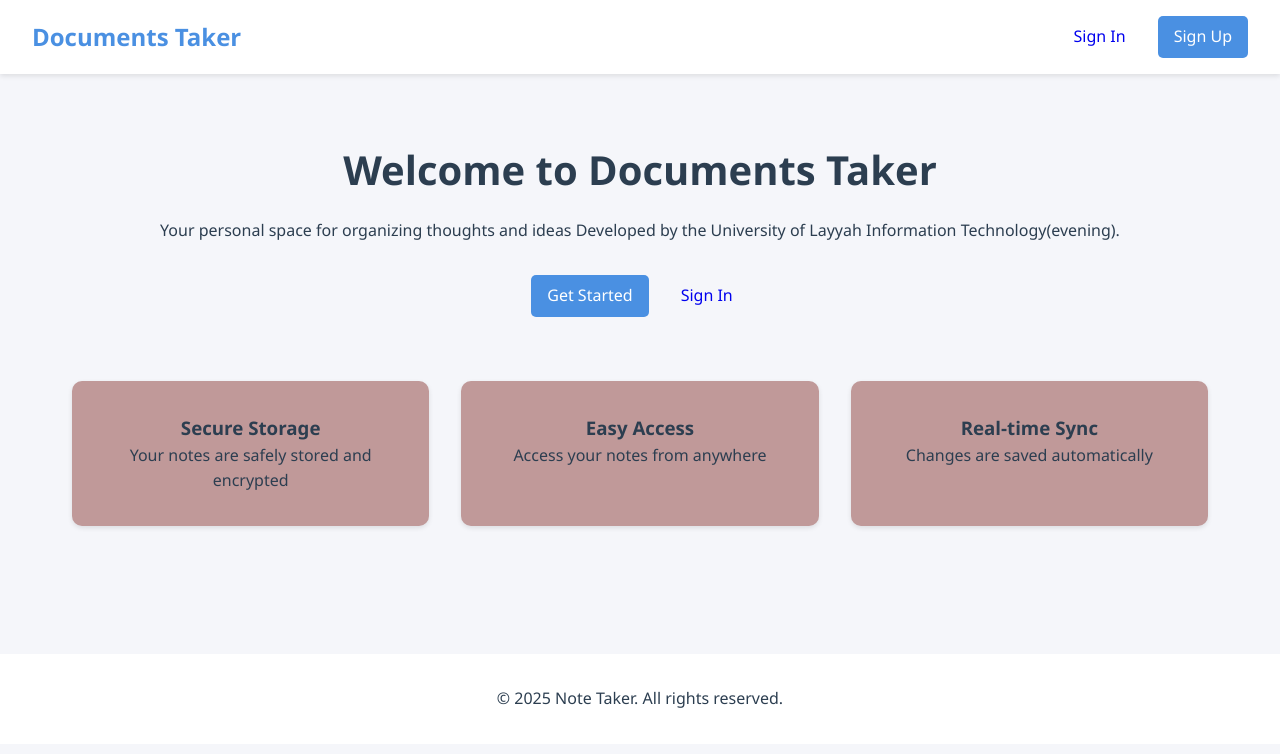
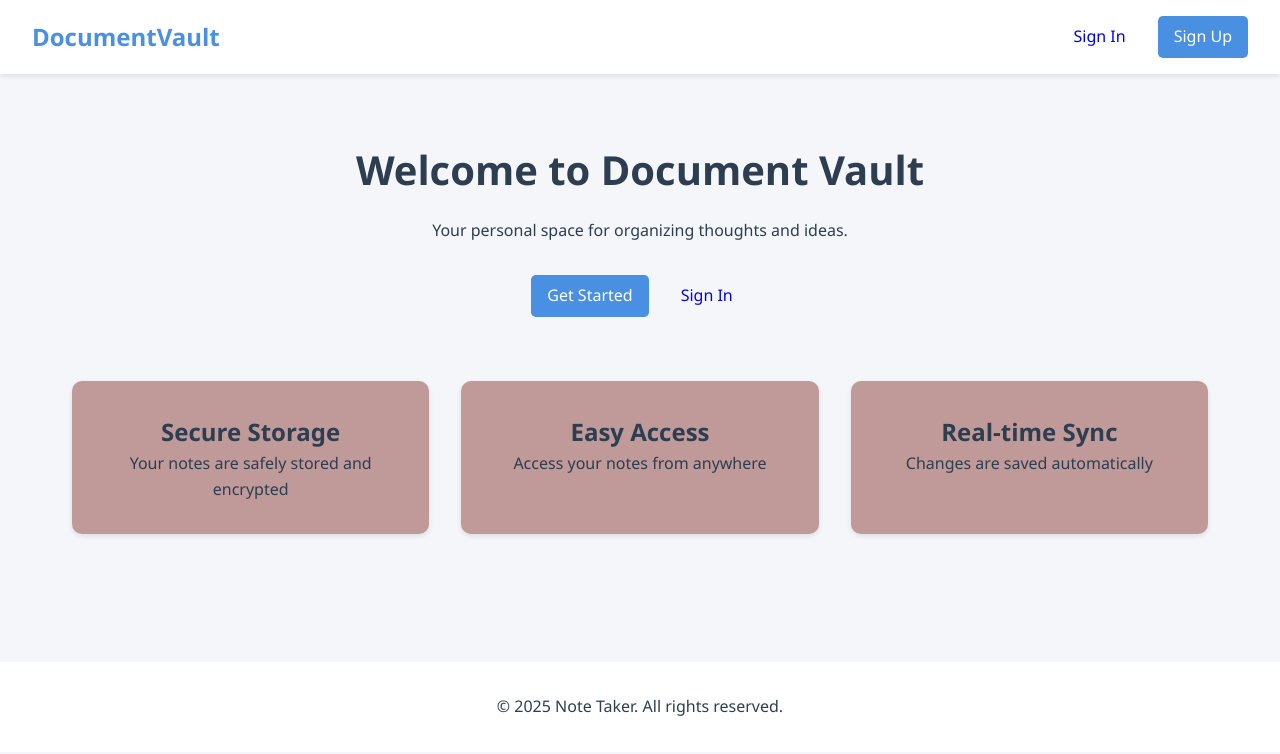
Before and after one commit to AhmadFarazMD/Notes-Take-Web, a website: page index.html in a window 1280 px wide. Drawn offline with Linux system fonts and the light colour scheme.

Commit message:
Update index.html

```diff
--- a/index.html
+++ b/index.html
@@ -3,12 +3,12 @@
 <head>
     <meta charset="UTF-8">
     <meta name="viewport" content="width=device-width, initial-scale=1.0">
-    <title>Documents Taker - Home</title>
+    <title>DocumentVault - Home</title>
     <link rel="stylesheet" href="styles.css">
 </head>
 <body>
     <nav>
-        <div class="nav-brand">Documents Taker</div>
+        <div class="nav-brand">DocumentVault</div>
         <div class="nav-links">
             <a href="signin.html" class="btn">Sign In</a>
             <a href="signup.html" class="btn btn-primary">Sign Up</a>
@@ -16,8 +16,8 @@
     </nav>
 
     <main class="hero">
-        <h1>Welcome to Documents Taker</h1>
-        <p>Your personal space for organizing thoughts and ideas Developed by the University of Layyah Information Technology(evening).</p>
+        <h1>Welcome to Document Vault</h1>
+        <p>Your personal space for organizing thoughts and ideas.</p>
         <div class="cta-buttons">
             <a href="signup.html" class="btn btn-primary">Get Started</a>
             <a href="signin.html" class="btn">Sign In</a>
@@ -25,15 +25,15 @@
 
         <div class="features">
             <div class="feature-card">
-                <h3>Secure Storage</h3>
+                <h2>Secure Storage</h2>
                 <p>Your notes are safely stored and encrypted</p>
             </div>
             <div class="feature-card">
-                <h3>Easy Access</h3>
+                <h2>Easy Access</h2>
                 <p>Access your notes from anywhere</p>
             </div>
             <div class="feature-card">
-                <h3>Real-time Sync</h3>
+                <h2>Real-time Sync</h2>
                 <p>Changes are saved automatically</p>
             </div>
         </div>
```
